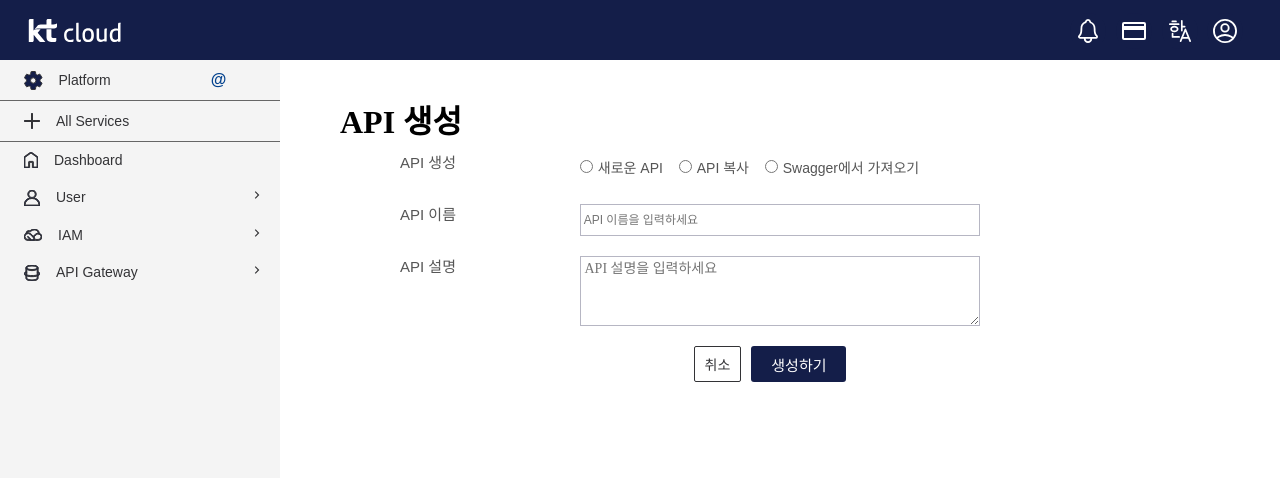
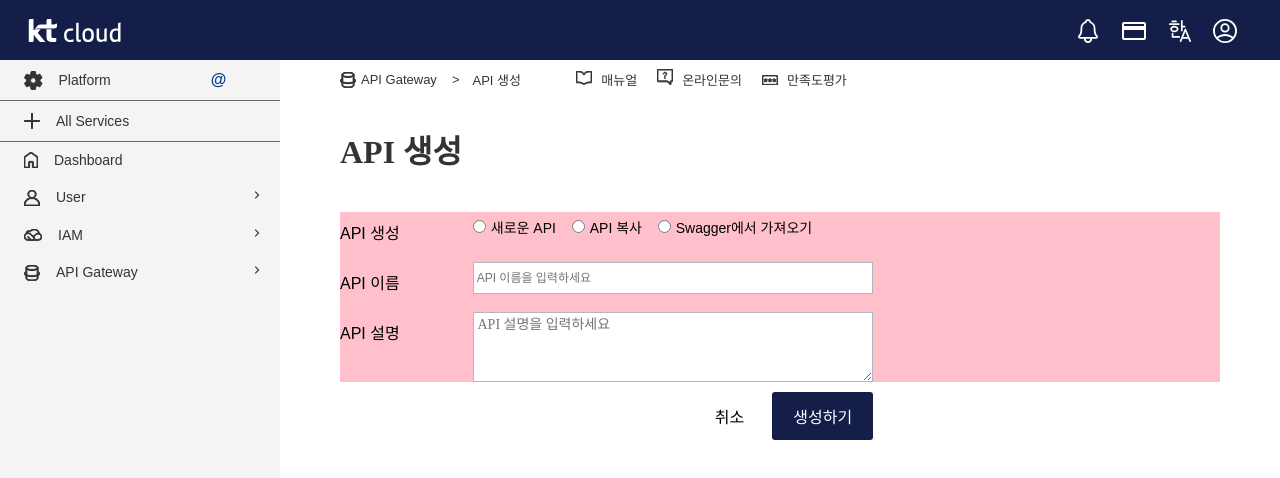
Before and after one commit to kimsohyun0924/API-GW, a React (Create React App) app: page /api/create in a window 1280 px wide. Shown: the top 478 px of the page. Built offline with nearby package versions, Linux system fonts and the light colour scheme; a web font is replaced by a local one.

Commit message:
22/08/12

```diff
--- a/src/components/Button.js
+++ b/src/components/Button.js
@@ -6,39 +6,22 @@ const colorStyles = css`
   ${({ theme, color }) => {
     const selected = theme.palette[color];
     return css`
-      background: ${selected};
+      /* background: ${selected};
       &:hover {
         background: ${lighten(0.1, selected)};
       }
       &:active {
         background: ${darken(0.1, selected)};
-      }
+      } */
+
       ${props =>
-        props.outline &&
-        css`
-          color: #333336;
-          background: none;
-          border-radius: 2px;
-          padding: 7px 10px 7px 10px;
-          border: 0.01rem solid #333336;
-          font-family: Spoqa Han Sans Regular;
-          margin-right: 10px;
-          &:hover {
-            background: white;
-            border: 0.01rem solid #03428e;
-            color: #03428e;
-          }
-        `}
-
-        ${props =>
-          props.noline&&
+          props.line === "line"&&
         css`
           background: ${selected};
           border-radius: 3px;
-          padding: 7px 20px 7px 20px;
+          padding: 9px 21px 9px 21px;
           border: none;
           font-family: Spoqa Han Sans Regular;
-          margin-right: 20px;
           vertical-align: middle;
           text-align: center;
           height: auto;
@@ -49,6 +32,52 @@ const colorStyles = css`
             background: ${darken(0.1, selected)};
           }
         `}
+
+      ${props =>
+        props.line === "outline" &&
+        css`
+          color: #333336;
+          background: none;
+          border-radius: 2px;
+          padding: 8px 10px 8px 10px;
+          border: 1px solid #333336;
+          font-family: Spoqa Han Sans Regular;
+
+          &:hover {
+            background: white;
+            border: 1px solid #03428e;
+            color: #03428e;
+          }
+        `}
+
+        ${props =>
+        props.line === "noline" &&
+        css`
+          color: black;
+          background: none;
+          border: none;
+          padding: 12px 28px 12px 28px;
+          font-family: Spoqa Han Sans Regular;
+          &:hover {
+            color: black;
+            background: #f4f4f4;
+            border: none;
+          }
+        `}
+
+        ${props =>
+        props.resource&&
+        css`
+          color: black;
+          background: none;
+          border: none;
+          &:hover {
+            background: none;
+            border: none;
+            color: black;
+          }
+        `}
+
     `;
   }}
 `;
@@ -98,13 +127,12 @@ const StyledButton = styled.button`
   /* 기타 */
 `;
 
-function Button({ children, color, size, outline, noline, action, ...rest }) {
+function Button({ children, color, size, line, action, ...rest }) {
   return (
     <StyledButton
       color={color}
       size={size}
-      outline={outline}
-      noline={noline}
+      line={line}
       onClick={action}
       {...rest}
     >
--- a/src/components/MainHeader.js
+++ b/src/components/MainHeader.js
@@ -67,7 +67,14 @@ export default function MainHeader({location}) {
 
   useEffect(() => {
 
-    if(location === 'Usage Plans') {
+
+    if(location === 'APIs') {
+      setUrl('/myapis');
+    }
+    else if(location === 'API 생성') {
+      setUrl('/api/create');
+    }
+    else if(location === 'Usage Plans') {
       setUrl('/usageplans');
     } else if((location === 'API Keys')) {
       setUrl('/apikeys');
--- a/src/components/ModalAPIKey.js
+++ b/src/components/ModalAPIKey.js
@@ -57,8 +57,8 @@ export default function ModalApiDelete( { title, children, confirmText, cancelTe
               <p>{children}</p>
               <ButtonGroup>
                   <ThemeProvider theme={{ palette: { blue: '#141e49', gray: '#495057', pink: '#f06595' }}}>
-                    <Button size="small" onClick={onCancel} noline>{cancelText}</Button>
-                    <Button size="small" onClick={onConfirm}>{confirmText}</Button>
+                    <Button size="small" line="line" onClick={onCancel} >{cancelText}</Button>
+                    {/* <Button size="small" onClick={onConfirm}>{confirmText}</Button> */}
                   </ThemeProvider>
               </ButtonGroup>
           </DialogBlock>
--- a/src/components/ModalAPIKeysCreate.js
+++ b/src/components/ModalAPIKeysCreate.js
@@ -145,10 +145,11 @@ export default function ModalAPIKeysCreate( { title, children, confirmText, canc
       try {
         setError(null);
         await axios.put(
-          '/v1.0/g1/paas/Memsq07/apigw/apikey/'+checkedItems,
+          '/v1.0/g1/paas/Memsq07/apigw/api-keys/createKey',
           {
-            apikey_name: APIKeyName,
-            apikey_description: APIKeyExplain
+            name: APIKeyName,
+            description: APIKeyExplain,
+            enabled: true
           }
         );
       } catch (e) {
@@ -157,7 +158,7 @@ export default function ModalAPIKeysCreate( { title, children, confirmText, canc
     };
     createAPIKey();
     // window.location.reload(true);
-    setUpdateDialog(false);
+    setCreateDialog(false);
   };
 
   if (!visible) return null;
@@ -186,8 +187,8 @@ export default function ModalAPIKeysCreate( { title, children, confirmText, canc
                 <Spacer grow={1}/>
                   <ThemeProvider theme={{ palette: { blue: '#141e49', gray: '#495057', pink: '#f06595' }}}>
 
-                    <Button size="small" outline color="gray" onClick={onCancel}>{cancelText}</Button>
-                    <Button size="medium" noline onClick={onCreate}>{confirmText}</Button>
+                    <Button size="small" line="outline" color="gray" onClick={onCancel}>{cancelText}</Button>
+                    <Button size="medium" line="line" onClick={onCreate}>{confirmText}</Button>
                   </ThemeProvider>
                <Spacer grow={1}/>
               </ButtonGroup>
--- a/src/components/TableCompAPIKeys.js
+++ b/src/components/TableCompAPIKeys.js
@@ -136,13 +136,13 @@ export default function TableCompAPIKeys({ columns, data, clickId, setClickId, b
                     <TD width='1%'>
                       <input type="checkbox" checked={clickId === item.apiKey_id ? bChecked : null} onChange={checkHandler}/>
                     </TD>
-                    <TD width='10%'>{item.apiKey_name}</TD>
-                    <TD width='10%'>{item.apiKey_description}</TD>
-                    <TD width='10%'>{item.apiKey_id}</TD>
-                    <TD width='10%'>{item.isEnabled === true ? "활성":"비활성"}</TD>
+                    <TD width='10%'>{item.name}</TD>
+                    <TD width='10%'>{item.description}</TD>
+                    <TD width='10%'>{item.id}</TD>
+                    <TD width='10%'>{item.enabled === true ? "활성":"비활성"}</TD>
                     <TD width='10%'>
                       <ThemeProvider theme={{ palette: { blue: '#141e49', gray: '#495057', pink: '#f06595' }}}>
-                        <Button size="supersmall" outline onClick={onClick} value={item.primaryKey}>
+                        <Button size="supersmall" line="outline" onClick={onClick} value={item.api_key}>
                           {/* { dialog === true ? item.primaryKey : <div>보기</div>} */}
                           보기
                           </Button>
@@ -159,11 +159,9 @@ export default function TableCompAPIKeys({ columns, data, clickId, setClickId, b
       </TableWrapper>
       <ModalAPIKey
             title="API Key 보기"
-            confirmText="삭제"
-            cancelText="취소"
+            cancelText="확인"
             onCancel={onCancel}
             visible={dialog}
-
             >
             {key}
       </ModalAPIKey>
--- a/src/layouts/MainContainer.js
+++ b/src/layouts/MainContainer.js
@@ -4,6 +4,7 @@ import styled, { css } from 'styled-components';
 import theme from '../style/theme';
 
 const MainWrapper = styled.div`
+  min-width: 800px;
   margin-top: ${theme.topbarSize};
   margin-left: ${theme.sidebarSize};
   min-height: calc(100vh - ${theme.topbarSize});
--- a/src/pages/APIKeys.js
+++ b/src/pages/APIKeys.js
@@ -115,7 +115,7 @@ export default function APIKeys() {
       setError(null);
 
       const response = await axios.get(
-        '/v1.0/g1/paas/Memsq07/apigw/service/memsq'
+        '/v1.0/g1/paas/Memsq07/apigw/api-keys/'
       );
       setDataTemp(response.data); // 데이터는 response.data)
       // console.log(response.data);
@@ -155,14 +155,14 @@ export default function APIKeys() {
         <PageSubTitle>API Key를 관리합니다.</PageSubTitle>
         <MenuDiv>
           <ThemeProvider theme={{ palette: { blue: '#141e49', gray: '#495057', pink: '#f06595' }}}>
-            <Button size="small" noline onClick={Create}>API Key 생성</Button>
-            <Button size="small" outline onClick={Update}>변경</Button>
-            <Button size="small" outline onClick={Delete}>삭제</Button>
-            <Button size="small" outline onClick={Stage}>연결된 Stage</Button>
+            <Button size="small" line="line" onClick={Create}>API Key 생성</Button>
+            <Button size="small" line="outline" onClick={Update}>변경</Button>
+            <Button size="small" line="outline" onClick={Delete}>삭제</Button>
+            <Button size="small" line="outline" onClick={Stage}>연결된 Stage</Button>
           </ThemeProvider>
         </MenuDiv>
         <TableDiv>
-          <TableCompAPIKeys columns={TableHeader} data={testData} clickId={clickId} setClickId={setClickId} bChecked={bChecked} setChecked={setChecked}/>
+          <TableCompAPIKeys columns={TableHeader} data={DataTemp} clickId={clickId} setClickId={setClickId} bChecked={bChecked} setChecked={setChecked}/>
         </TableDiv>
       </MainContainer>
       <ModalAPIKeysCreate
--- a/src/pages/ApiCreate.js
+++ b/src/pages/ApiCreate.js
@@ -3,14 +3,24 @@ import MainContainer from 'layouts/MainContainer';
 import { useNavigate } from 'react-router';
 import { PageTitle } from 'style/PageStyle';
 import styled, { css, ThemeProvider } from "styled-components";
+import MainHeader from 'components/MainHeader';
 import Button from 'components/Button';
 import axios from 'axios';
 
+const HeadDiv = styled.div`
+
+`;
+
+const BodyDiv = styled.div`
+  display: block;
+  margin: 40px 0px 0px 0px;
+`;
+
 const ItemDiv = styled.div`
-  display: block;
-  color: #555555;
-  padding: 10px 60px 10px 60px;
-
+  display: flex;
+  /* color: #555555; */
+  /* padding: 10px 0px 10px 0px; */
+  background: pink;
 `;
 
 const Item = styled.div`
@@ -18,10 +28,12 @@ const Item = styled.div`
 `;
 
 const ItemName = styled.div`
-  width: 180px;
-  height: 32px;
+  width: 133px;
+  height: 50px;
+  text-align
   /* line-height: 32px; */
-  font-size: 15px;
+  font-size: 14px;
+  padding: 10px 0px 10px 0px;
 `;
 
 const ItemInput = styled.div`
@@ -149,9 +161,12 @@ export default function ApiCreate() {
   return (
     <React.Fragment>
         <MainContainer>
+          <HeadDiv>
+            <MainHeader location={"API 생성"}/>
             <PageTitle>API 생성</PageTitle>
+          </HeadDiv>
+          <BodyDiv>
             <ItemDiv>
-                    <Item>
               <ItemName>API 생성</ItemName>
                 <ItemInput>
                   <div>
@@ -164,7 +179,7 @@ export default function ApiCreate() {
                   </div>
                 </ItemInput>
               <ItemNote></ItemNote>
-                    </Item>
+
             </ItemDiv>
             <ItemDiv>
               <Item>
@@ -186,10 +201,11 @@ export default function ApiCreate() {
             </ItemDiv>
             <ButtonDiv>
                 <ThemeProvider theme={{ palette: { blue: '#141e49', gray: '#495057', pink: '#f06595' }}}>
-                    <Button size="small" outline onClick={onCancel}>취소</Button>
-                    <Button size="medium" noline onClick={onCreate}>생성하기</Button>
+                  <Button size="large" line="noline" onClick={onCancel}>취소</Button>
+                      <Button size="large" line="line" onClick={onCreate}>생성하기</Button>
                 </ThemeProvider>
             </ButtonDiv>
+          </BodyDiv>
         </MainContainer>
     </React.Fragment>
   );
--- a/src/pages/MyApis.js
+++ b/src/pages/MyApis.js
@@ -9,23 +9,23 @@ import TableComp from 'components/TableComp';
 import ModalApiDelete from 'components/ModalApiDelete';
 import ModalApiUpdate from 'components/ModalApiUpdate';
 import MainHeader from 'components/MainHeader';
+import { backgrounds } from 'polished';
 
 
 
 const HeadDiv = styled.div`
-  min-width: 800px;
+
 `;
 
 
 const ButtonDiv = styled.div`
 /* flex 아이템들을 왼쪽에서 오른쪽으로 정렬 */
-  display: flex;
-  min-width: 800px;
+  /* display: flex; */
+  position: relative;
   padding: 30px 0px 20px 0px;
 `;
 
 const TableDiv = styled.div`
-
 `;
 
 const TableHeader = [
@@ -167,9 +167,9 @@ export default function MyApis() {
 
         <ButtonDiv>
           <ThemeProvider theme={{ palette: { blue: '#141e49'}}}>
-            <Button size="small" noline action={Create}>API 생성</Button>
-            <Button size="small" outline onClick={Update}>변경</Button>
-            <Button size="small" outline onClick={Delete}>삭제</Button>
+            <span style={{padding:"0px 20px 0px 0px"}}><Button size="small" line="line" onClick={Create}>API 생성</Button></span>
+            <span  style={{padding:"0px 10px 0px 0px"}}><Button size="small" line="outline" onClick={Update}>변경</Button></span>
+            <Button size="small" line="outline" onClick={Delete}>삭제</Button>
           </ThemeProvider>
         </ButtonDiv>
         <TableDiv>
--- a/src/pages/ResourceCreate.js
+++ b/src/pages/ResourceCreate.js
@@ -157,8 +157,8 @@ export default function ResourceCreate(props) {
             {/* {content && <Content>{selectComponent[content]}</Content>} */}
             <ButtonDiv>
               <ThemeProvider theme={{ palette: { blue: '#141e49', gray: '#495057', pink: '#f06595' }}}>
-                <Button size="small" onClick={onCancel} noline>취소</Button>
-                <Button size="medium" onClick={onCreate} >생성하기</Button>
+                <Button size="small" line="noline" onClick={onCancel}>취소</Button>
+                <Button size="medium" line="line" onClick={onCreate} >생성하기</Button>
               </ThemeProvider>
             </ButtonDiv>
           </AllDiv>
--- a/src/pages/TreeNode.js
+++ b/src/pages/TreeNode.js
@@ -282,8 +282,9 @@ export default function RecursiveTreeView(props) {
       <AllDiv>
         <ButtonDiv>
           <ThemeProvider theme={{ palette: { blue: '#141e49', gray: '#495057', pink: '#f06595' }}}>
-            <Button size="small" onClick={Create}>리소스 생성</Button>
-            <Button size="small" onClick={Delete}>리소스 삭제</Button>
+            <span style={{padding: "0px 15px 0px 0px"}}><Button size="small" line="line" onClick={Create}>리소스 생성</Button></span>
+
+            <Button size="small" line="line" onClick={Delete}>리소스 삭제</Button>
           </ThemeProvider>
         </ButtonDiv>
         <ExampleDiv>
--- a/src/style/PageStyle.js
+++ b/src/style/PageStyle.js
@@ -1,6 +1,7 @@
 import styled from "styled-components";
 
 export const PageTitle = styled.div`
+  color: #333;
   padding: 43px 0px 0px 0px;
   line-height: 39px;
   font-size: 32px;
```
Lines whose indentation alone changed are shown as unchanged.
